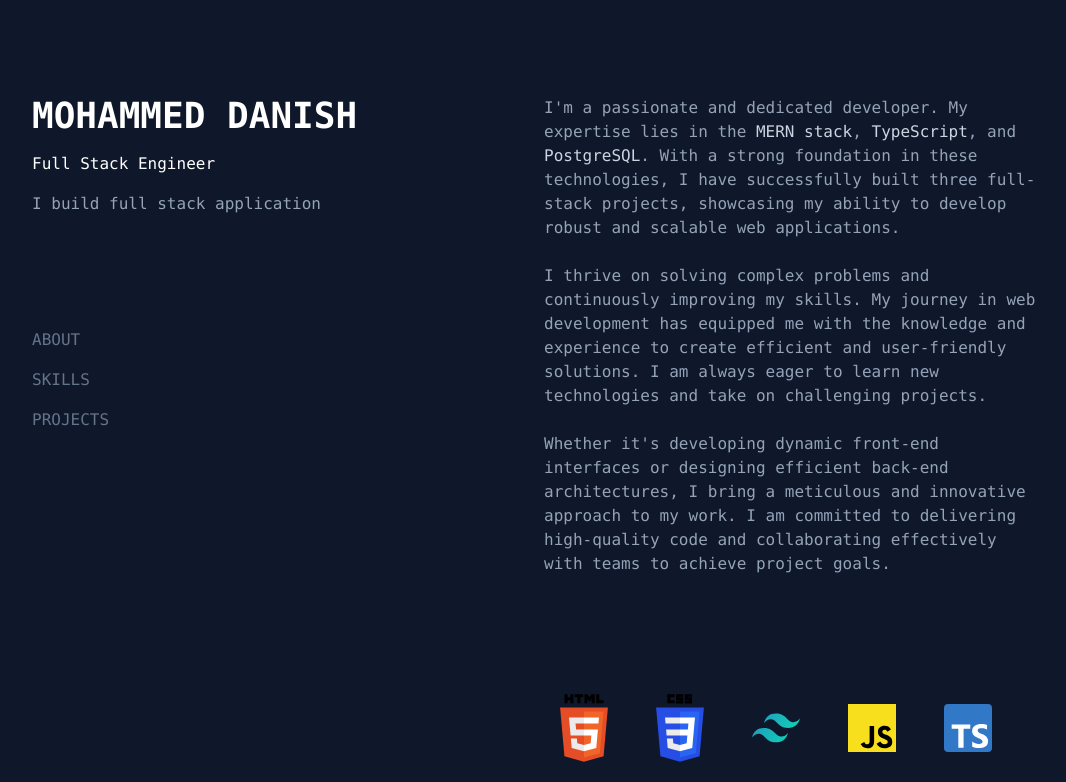
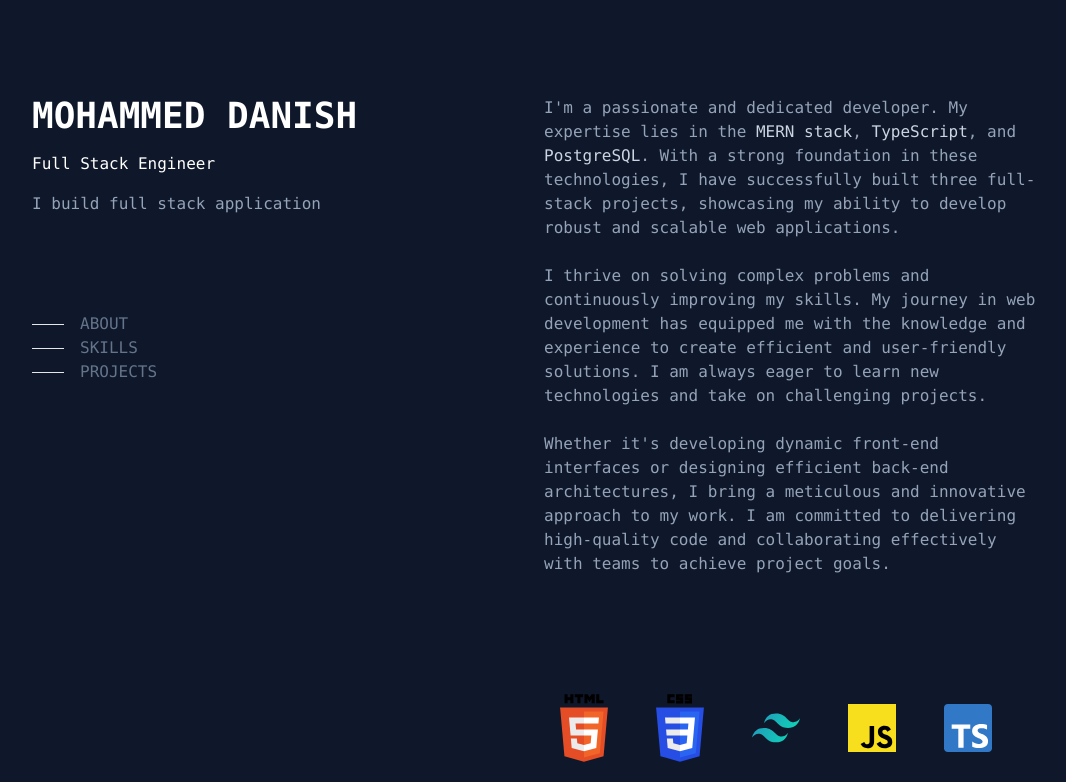
Before and after one commit to itzdanishsalmani/my-portfolio, a Next.js app: page / in a window 1280 px wide. Shown: the top 782 px of the page, without its empty margins (96-1162 px from the left). Built offline with nearby package versions, Linux system fonts and the light colour scheme.

Commit message:
effects added

```diff
--- a/app/components/col1.tsx
+++ b/app/components/col1.tsx
@@ -13,12 +13,12 @@ export const Col1 = () =>{
         I build full stack application
     </div>
 
-    <div className="mt-24 text-slate-500">
-        <div className="pt-4"><a href="#about">ABOUT</a></div>
-        <div className="pt-4"><a href="#skills">SKILLS</a></div>
-        <div className="pt-4"><a href="#projects">PROJECTS</a></div>
+    <div className="mt-24 text-slate-500 flex flex-col items-start">
+        <div className="flex flex-row items-center hover:text-white "><hr className=" w-8 mr-4" /><a href="#about">ABOUT</a></div>
+        <div className="flex flex-row items-center hover:text-white "><hr className=" w-8 mr-4" /><a href="#skills">SKILLS</a></div>
+        <div className="flex flex-row items-center hover:text-white "><hr className=" w-8 mr-4" /><a href="#projects">PROJECTS</a></div>
     </div>
     </div>
-     </div>
+    </div>
     )
 }
```
